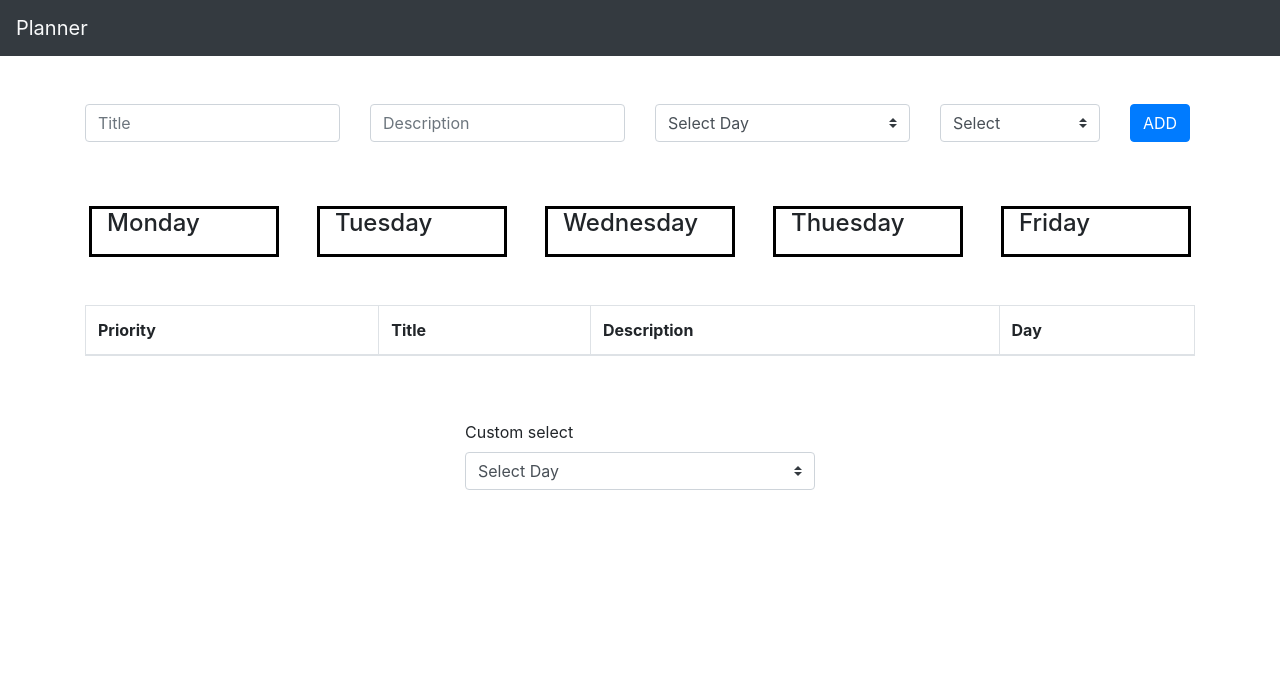
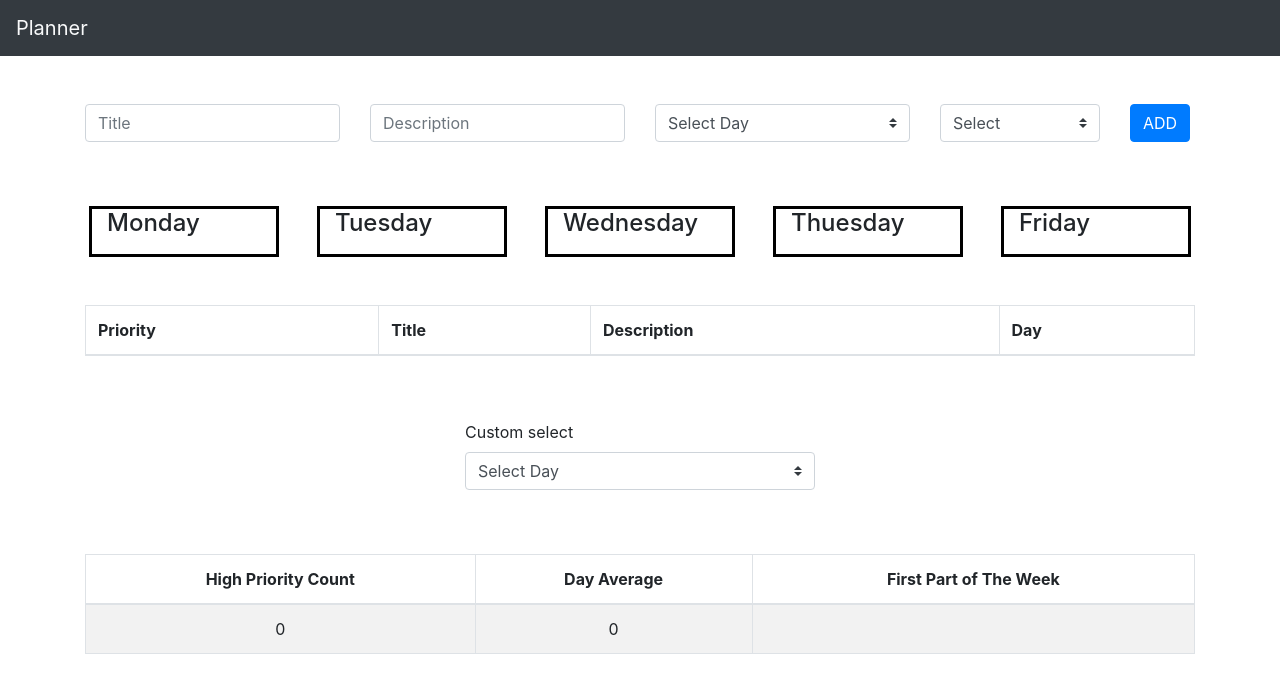
Before and after one commit to Bankacha/react-planner, a React (Create React App) app: page / in a window 1280 px wide. Shown: the top 692 px of the page. Built offline with nearby package versions, Linux system fonts and the light colour scheme.

Commit message:
Stats bane

```diff
--- a/src/main/MainPage.js
+++ b/src/main/MainPage.js
@@ -3,6 +3,7 @@ import DayWidget from './components/DayWidget';
 import AddItemFForm from "./components/Form"
 import ItemsTable from './components/itemsTable';
 import Planner from './components/planner';
+import Stats from './components/Stats';
 
 export default class MainPage extends React.Component {
     state = {
@@ -33,6 +34,7 @@ export default class MainPage extends React.Component {
                 <Planner planner={this.state.planner}></Planner>
                 <ItemsTable planner={this.state.planner}></ItemsTable>
                 <DayWidget days={this.state.planner}></DayWidget>
+                <Stats statsInfo={this.state.planner}></Stats>
             </div>
         )
     }
--- /dev/null
+++ b/src/main/components/Stats.js
@@ -0,0 +1,68 @@
+import React from 'react';
+import { Col, Row, Table } from 'react-bootstrap';
+
+
+export default class Stats extends React.Component {
+
+    state = {
+        priorityCount: 0,
+        dayAverage: 0,
+        weekFirstPart: 0
+    }
+
+    highPriorityCount = (priority) => {
+        const one = this.props.statsInfo[priority];
+
+        let count = 0;
+
+        if (one === "high") {
+            count += 1;
+        }
+
+        this.setState({
+            priorityCount: count
+        })
+    }
+
+    countDayAvg = (item) => {
+        let count = 0;
+
+        if (this.props.statsInfo[item]) {
+            count += 1
+        }
+        let avg = count / 5;
+
+        this.setState({
+            dayAverage: avg
+        })
+    }
+
+    render() {
+        return (
+            <Row className="mt-5">
+                <Col>
+                    <Table striped bordered hover className="text-center">
+                        <thead>
+                            <tr>
+                                <th>High Priority Count</th>
+                                <th>Day Average</th>
+                                <th>First Part of The Week</th>
+                            </tr>
+                        </thead>
+                        <tbody>
+                            <tr >
+
+                                <td>{this.state.priorityCount}</td>
+
+
+                                <td>{this.state.dayAverage}</td>
+                                <td></td>
+
+                            </tr>
+                        </tbody>
+                    </Table>
+                </Col>
+            </Row>
+        )
+    }
+}
```
